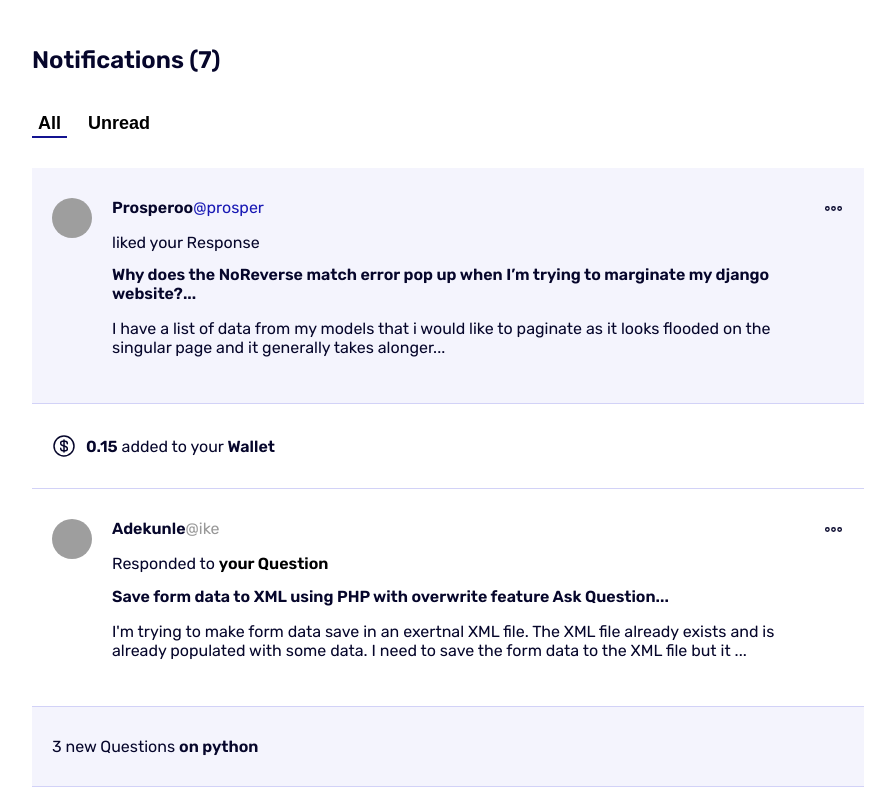
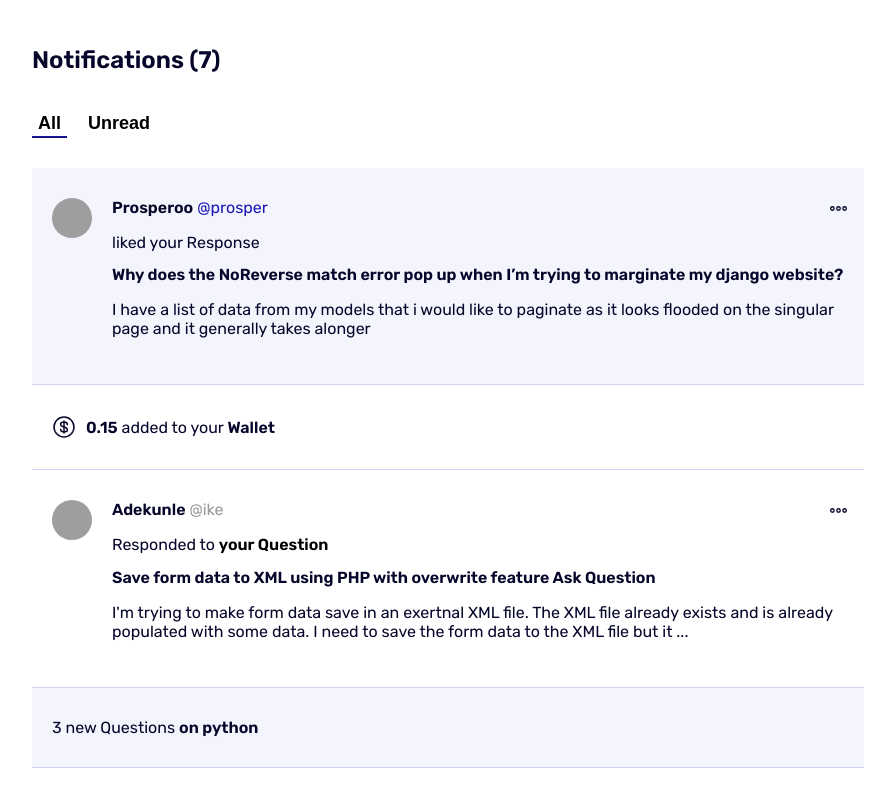
Before and after one commit to workshopapps/twitterdevanswers.web, a React (Create React App) app: page / in a window 1280 px wide. Shown: the top 796 px of the page, without its empty margins (192-1087 px from the left). Built offline with nearby package versions, Linux system fonts and the light colour scheme; grey boxes are pictures that could not be loaded; a web font is replaced by a local one.

Commit message:
feat: question title and body text truncation

```diff
--- a/src/pages/Notifications/index.jsx
+++ b/src/pages/Notifications/index.jsx
@@ -40,11 +40,7 @@ const Notifications = () => {
           const { question, type, amount, tag, title, unread } = notification;
           const username = notification?.from?.username || question?.from?.username;
           const displayName = notification?.from?.displayName || question?.from?.displayName;
-          const questionDisplayName = question?.from?.displayName;
-          //const questionUsername = question?.from?.username;
           const avatar = notification?.from?.avatar || question?.from?.avatar;
-
-          //console.log(questionDisplayName, displayName);
 
           const typeText =
             type === 'like' ?
@@ -75,7 +71,7 @@ const Notifications = () => {
                     {avatar ? <img src={avatar} alt="User's avatar" className={styles.avatar} /> : null}
                     <div>
                       <p className={styles.name}>
-                        <b>{displayName}</b>
+                        <b>{displayName}</b>&nbsp;
                         <span style={{color: `${unread ? '#1818B4' : '#989898'}`, fontWeight: 400}}>
                           @{username}
                         </span>
@@ -83,8 +79,8 @@ const Notifications = () => {
                       {typeText}
                       {question ?
                         <div>
-                          <h2>{question.title?.substring(0, 180)}...</h2>
-                          <p>{question.body?.substring(0, 180)}...</p>
+                          <h2>{question?.title?.length > 180 ? `${question.title.substring(0, 180)}...}` : question?.title}</h2>
+                          <p>{question?.body?.length > 180 ? `${question.body.substring(0, 180)}...` : question?.body}</p>
                         </div>
                       : null}
                     </div>
--- a/src/pages/Notifications/styles.module.css
+++ b/src/pages/Notifications/styles.module.css
@@ -49,6 +49,7 @@
 
 .from_section {
   display: flex;
+  position: relative;
 }
 
 .avatar {
@@ -73,10 +74,16 @@
 .more_icon {
   width: 1.3em;
   height: 1.3em;
+  position: absolute;
+  left: 96%;
 }
 
 @media (min-width: 610px) {
   .main {
     width: 65vw;
   }
+
+  .more_icon {
+    left: 98%;
+  }
 }
```
